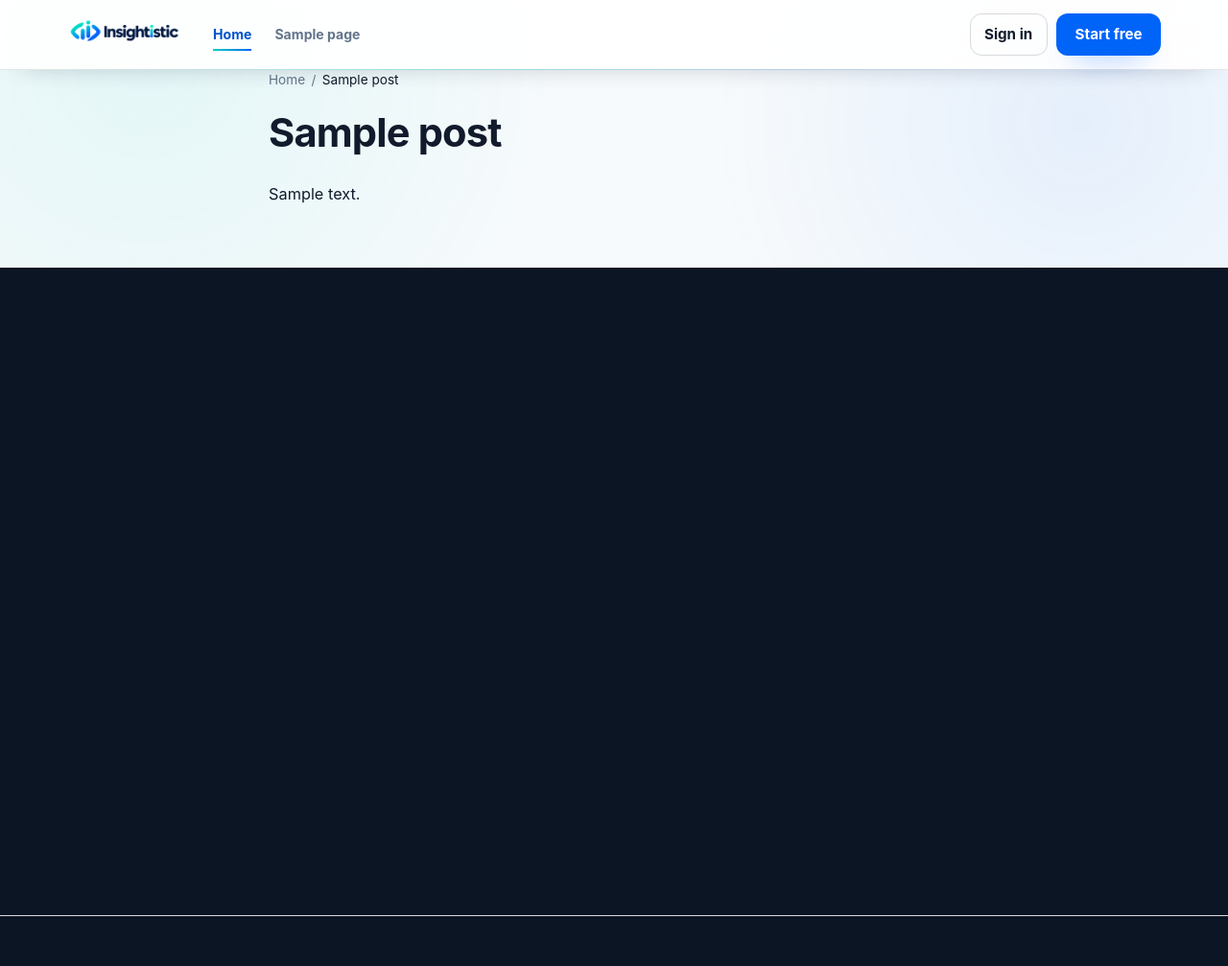
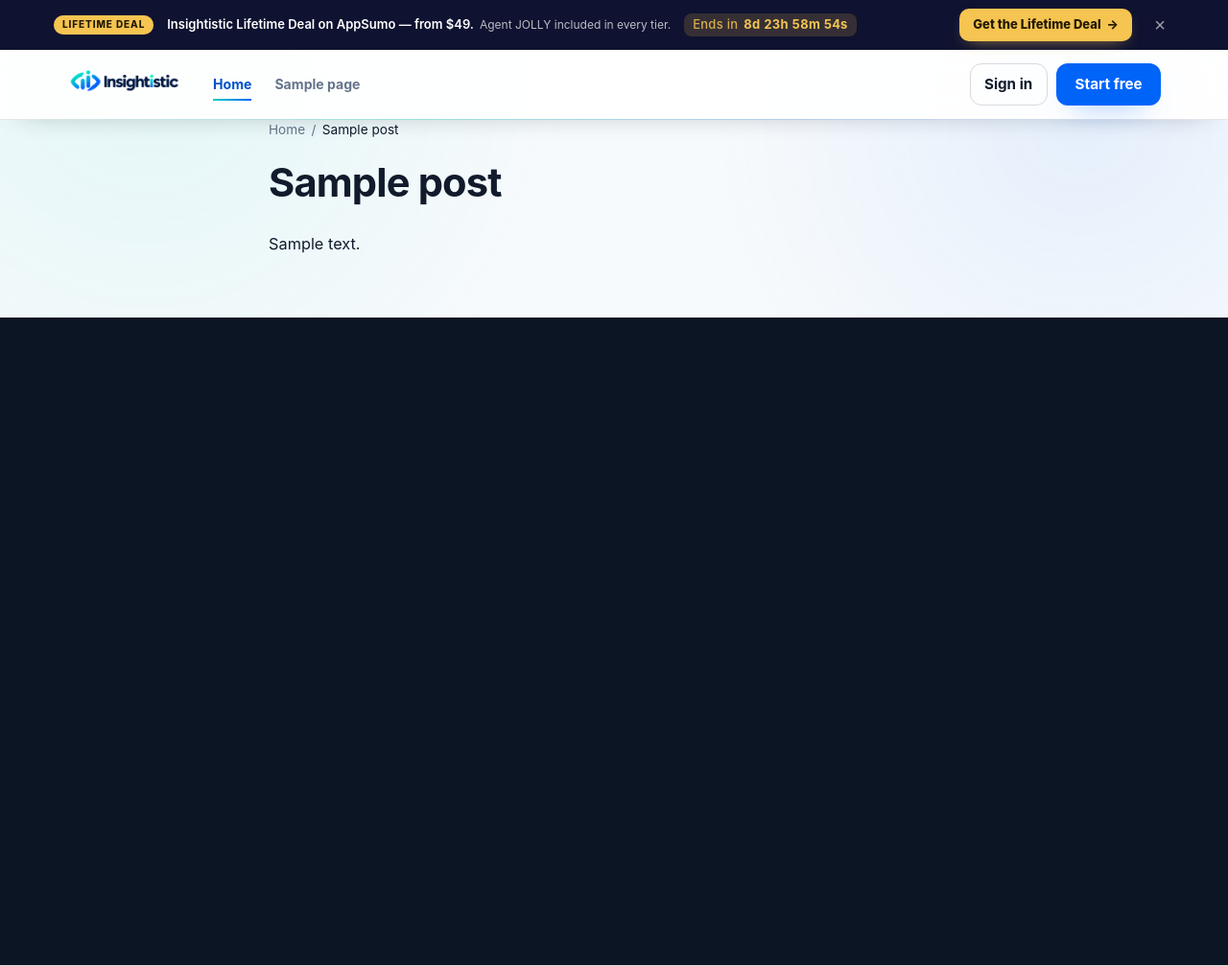
Before and after one commit to Shubochandrosarker/insightistic-website, a WordPress theme: template insightistic-marketing/page.php in a window 1280 px wide. Shown: the whole page at 96% size. Before the commit the page ends 955 px from the top, so only its background shows below. Run offline with PHP 8.4 and a stand-in for WordPress, Linux system fonts and the light colour scheme; the site name, menu and one post (Sample post) are stand-ins, and other content is empty; some libraries are stand-ins or nearby versions.

Commit message:
feat(marketing): AppSumo announcement bar at the top of every page
The deal needs a surface people actually see.

- New promo-bar template part rendered above the site header: navy bar, gold
  LIFETIME DEAL badge with a subtle shimmer, the offer line ("Insightistic
  Lifetime Deal on AppSumo - from $49. Agent JOLLY included in every tier"),
  a live countdown, the CTA and a dismiss button.
- Countdown is a PER-VISITOR evergreen window: first sight is stored in
  ins_promo_first_seen and counts down 8d 23h 59m, ticking every second. The
  stamp is never reset, so a returning visitor's clock keeps running. On expiry
  the countdown hides and the bar simplifies to badge + CTA - never a dead
  "expired" banner. JOLLY_PROMO_END (constant or theme mod) overrides the window
  when a hard date exists.
- Dismissible, remembered per device (ins_promo_dismissed); a dismissed visitor
  never sees it again.
- Mobile-condensed variant; CSS-first animation with prefers-reduced-motion.
- The AppSumo URL lives in ONE helper (insightistic_promo_url) using the website
  tracking slug -w, filterable, so per-platform slugs never drift into templates.
- Assets enqueued site-wide and added to the optimizer-exclusion list, next to
  the theme and pricing bundles, so Cloudflare/Airlift cannot defer it into
  non-execution.

Verification: php -l clean on every touched PHP file, node --check clean, and
7 Playwright specs pass against the shipped CSS/JS (fake https origin because
localStorage is unavailable on about:blank). Covered: live ticking countdown,
clock continuing from an earlier first sight, expiry hiding only the countdown,
persisted dismissal, dismissed visitors seeing nothing, slug/copy, reduced motion.

Not in this commit: the rest of the rebrand (hero, trust section, feature blocks,
comparison table, wave-1 copy fixes, per-platform CTA slugs across the site).
Also noted in docs/work-log: no bottom banner exists in this theme, so there was
nothing to retire here - it must live in a host plugin.

```diff
--- /dev/null
+++ b/insightistic-marketing/assets/css/promo-bar.css
@@ -0,0 +1,212 @@
+/**
+ * AppSumo announcement bar (top) — premium navy bar, gold badge.
+ *
+ * The bar sits above the site header and pushes the page down (it is in normal
+ * flow, not fixed), so nothing is ever covered. Motion is CSS-only and fully
+ * disabled under prefers-reduced-motion.
+ */
+
+:root {
+	--ins-promo-navy: #0f1230;
+	--ins-promo-gold: #f5c451;
+	--ins-promo-gold-soft: rgba(245, 196, 81, 0.16);
+}
+
+.ins-promo-bar {
+	position: relative;
+	z-index: 60;
+	background: var(--ins-promo-navy);
+	color: #ffffff;
+	font-size: 13px;
+	line-height: 1.35;
+	animation: ins-promo-slide-down 420ms cubic-bezier(0.22, 1, 0.36, 1) both;
+}
+
+.ins-promo-bar[hidden] {
+	display: none;
+}
+
+.ins-promo-bar__inner {
+	display: flex;
+	align-items: center;
+	gap: 14px;
+	max-width: 1200px;
+	margin: 0 auto;
+	padding: 9px 16px;
+}
+
+.ins-promo-bar__badge {
+	flex: 0 0 auto;
+	padding: 3px 9px;
+	border-radius: 999px;
+	background: var(--ins-promo-gold);
+	color: #221a00;
+	font-size: 10px;
+	font-weight: 800;
+	letter-spacing: 0.09em;
+	text-transform: uppercase;
+	animation: ins-promo-shimmer 3.2s ease-in-out infinite;
+}
+
+.ins-promo-bar__text {
+	display: flex;
+	flex-wrap: wrap;
+	align-items: baseline;
+	gap: 6px;
+	margin: 0;
+	min-width: 0;
+}
+
+.ins-promo-bar__headline {
+	font-weight: 600;
+	color: #ffffff;
+}
+
+.ins-promo-bar__sub {
+	color: rgba(255, 255, 255, 0.72);
+	font-size: 12px;
+}
+
+.ins-promo-bar__countdown {
+	display: none;
+	align-items: center;
+	gap: 6px;
+	flex: 0 0 auto;
+	padding: 3px 9px;
+	border-radius: 8px;
+	background: var(--ins-promo-gold-soft);
+	color: var(--ins-promo-gold);
+	font-variant-numeric: tabular-nums;
+	font-weight: 700;
+	letter-spacing: 0.02em;
+}
+
+.ins-promo-bar__countdown[hidden] {
+	display: none;
+}
+
+.ins-promo-bar__countdown:not([hidden]) {
+	display: inline-flex;
+}
+
+.ins-promo-bar__countdown-label {
+	font-weight: 500;
+	opacity: 0.85;
+}
+
+.ins-promo-bar__cta {
+	flex: 0 0 auto;
+	margin-left: auto;
+	display: inline-flex;
+	align-items: center;
+	gap: 6px;
+	min-height: 34px;
+	padding: 0 14px;
+	border-radius: 10px;
+	background: var(--ins-promo-gold);
+	color: #221a00;
+	font-weight: 800;
+	text-decoration: none;
+	white-space: nowrap;
+	transition: transform 160ms ease, box-shadow 160ms ease, background 160ms ease;
+	box-shadow: 0 6px 18px -10px rgba(245, 196, 81, 0.9);
+}
+
+.ins-promo-bar__cta:hover,
+.ins-promo-bar__cta:focus-visible {
+	background: #ffd777;
+	transform: translateY(-1px);
+	box-shadow: 0 10px 22px -12px rgba(245, 196, 81, 1);
+}
+
+.ins-promo-bar__close {
+	flex: 0 0 auto;
+	display: inline-flex;
+	align-items: center;
+	justify-content: center;
+	width: 30px;
+	height: 30px;
+	border: 0;
+	border-radius: 8px;
+	background: transparent;
+	color: rgba(255, 255, 255, 0.6);
+	font-size: 20px;
+	line-height: 1;
+	cursor: pointer;
+	transition: background 160ms ease, color 160ms ease;
+}
+
+.ins-promo-bar__close:hover,
+.ins-promo-bar__close:focus-visible {
+	background: rgba(255, 255, 255, 0.1);
+	color: #ffffff;
+}
+
+/* Mobile: condensed to badge + CTA, countdown kept but tight. */
+@media (max-width: 782px) {
+	.ins-promo-bar__inner {
+		gap: 10px;
+		padding: 8px 12px;
+	}
+
+	.ins-promo-bar__sub,
+	.ins-promo-bar__countdown-label {
+		display: none;
+	}
+
+	.ins-promo-bar__headline {
+		font-size: 12.5px;
+	}
+
+	.ins-promo-bar__cta {
+		padding: 0 11px;
+		font-size: 12.5px;
+	}
+
+	.ins-promo-bar__countdown {
+		padding: 2px 7px;
+		font-size: 12px;
+	}
+}
+
+@media (max-width: 520px) {
+	.ins-promo-bar__text {
+		display: none;
+	}
+
+	.ins-promo-bar__cta {
+		margin-left: auto;
+	}
+}
+
+@keyframes ins-promo-slide-down {
+	from {
+		transform: translateY(-100%);
+		opacity: 0;
+	}
+	to {
+		transform: translateY(0);
+		opacity: 1;
+	}
+}
+
+@keyframes ins-promo-shimmer {
+	0%,
+	100% {
+		box-shadow: 0 0 0 0 rgba(245, 196, 81, 0.35);
+	}
+	50% {
+		box-shadow: 0 0 0 4px rgba(245, 196, 81, 0);
+	}
+}
+
+@media (prefers-reduced-motion: reduce) {
+	.ins-promo-bar,
+	.ins-promo-bar__badge {
+		animation: none;
+	}
+
+	.ins-promo-bar__cta {
+		transition: none;
+	}
+}
--- /dev/null
+++ b/insightistic-marketing/assets/js/promo-bar.js
@@ -0,0 +1,129 @@
+/**
+ * AppSumo announcement bar behaviour.
+ *
+ * Two honest mechanics:
+ *  1. Per-visitor EVERGREEN window. The AppSumo listing has no fixed end date,
+ *     so a global deadline would expire and strand the bar. On first sight we
+ *     store ins_promo_first_seen and count down 8d 23h 59m from it. The stamp is
+ *     written once and never reset: a returning visitor's clock keeps running.
+ *  2. Dismissal. ins_promo_dismissed hides the bar for good on that device.
+ *
+ * On expiry the countdown section hides and the bar simplifies to badge + CTA -
+ * never a dead "expired" banner.
+ */
+(function () {
+	'use strict';
+
+	var BAR_ID = 'ins-promo-bar';
+	var SEEN_KEY = 'ins_promo_first_seen';
+	var DISMISS_KEY = 'ins_promo_dismissed';
+	var WINDOW_MS = (8 * 24 * 60 * 60 + 23 * 60 * 60 + 59 * 60) * 1000; // 8d 23h 59m
+
+	function read(key) {
+		try {
+			return window.localStorage.getItem(key);
+		} catch (e) {
+			return null; // private mode / storage disabled
+		}
+	}
+
+	function write(key, value) {
+		try {
+			window.localStorage.setItem(key, value);
+		} catch (e) {
+			/* nothing we can do; the bar still works without persistence */
+		}
+	}
+
+	function pad(value) {
+		return value < 10 ? '0' + value : String(value);
+	}
+
+	function format(ms) {
+		var total = Math.max(0, Math.floor(ms / 1000));
+		var days = Math.floor(total / 86400);
+		var hours = Math.floor((total % 86400) / 3600);
+		var minutes = Math.floor((total % 3600) / 60);
+		var seconds = total % 60;
+
+		return days + 'd ' + hours + 'h ' + pad(minutes) + 'm ' + pad(seconds) + 's';
+	}
+
+	function firstSeen() {
+		var stored = parseInt(read(SEEN_KEY), 10);
+		var now = Date.now();
+
+		// A stamp in the future means a clock change; keep the original window.
+		if (!isNaN(stored) && stored > 0 && stored <= now) {
+			return stored;
+		}
+
+		write(SEEN_KEY, String(now));
+
+		return now;
+	}
+
+	function startCountdown(bar, explicitEnd) {
+		var countdown = bar.querySelector('[data-promo-countdown]');
+		var clock = bar.querySelector('[data-promo-clock]');
+
+		if (!countdown || !clock) {
+			return;
+		}
+
+		var target;
+
+		if (explicitEnd) {
+			var parsed = Date.parse(explicitEnd);
+			target = isNaN(parsed) ? firstSeen() + WINDOW_MS : parsed;
+		} else {
+			target = firstSeen() + WINDOW_MS;
+		}
+
+		function tick() {
+			var remaining = target - Date.now();
+
+			if (remaining <= 0) {
+				countdown.hidden = true; // badge + CTA remain
+				window.clearInterval(timer);
+				return;
+			}
+
+			clock.textContent = format(remaining);
+			countdown.hidden = false;
+		}
+
+		tick();
+		var timer = window.setInterval(tick, 1000);
+	}
+
+	function init() {
+		var bar = document.getElementById(BAR_ID);
+
+		if (!bar) {
+			return;
+		}
+
+		if (read(DISMISS_KEY) === '1') {
+			bar.hidden = true;
+			return;
+		}
+
+		bar.hidden = false;
+		startCountdown(bar, bar.getAttribute('data-promo-end') || '');
+
+		var close = bar.querySelector('[data-promo-dismiss]');
+		if (close) {
+			close.addEventListener('click', function () {
+				bar.hidden = true;
+				write(DISMISS_KEY, '1');
+			});
+		}
+	}
+
+	if (document.readyState === 'loading') {
+		document.addEventListener('DOMContentLoaded', init);
+	} else {
+		init();
+	}
+})();
--- a/insightistic-marketing/header.php
+++ b/insightistic-marketing/header.php
@@ -24,4 +24,6 @@ if ( ! defined( 'ABSPATH' ) ) {
 
 <a class="skip-link screen-reader-text" href="#main"><?php esc_html_e( 'Skip to content', 'insightistic-marketing' ); ?></a>
 
+<?php get_template_part( 'template-parts/global/promo-bar' ); ?>
+
 <?php get_template_part( 'template-parts/global/navbar' ); ?>
--- a/insightistic-marketing/inc/enqueue.php
+++ b/insightistic-marketing/inc/enqueue.php
@@ -30,6 +30,10 @@ add_action(
 		// Core theme JS (mobile menu, FAQ accordion, header on scroll).
 		wp_enqueue_script( 'insightistic-theme', $js . '/theme.js', array(), $ver, true );
 
+		// AppSumo announcement bar: one small CSS + JS pair on every page. The bar
+		// is the primary promo surface, so it is never conditional.
+		wp_enqueue_style( 'insightistic-promo-bar', $css . '/promo-bar.css', array( 'insightistic-theme' ), $ver );
+		wp_enqueue_script( 'insightistic-promo-bar', $js . '/promo-bar.js', array(), $ver, true );
 		// Pricing toggle only where it's needed.
 		if ( is_front_page() || is_page_template( 'page-templates/template-pricing.php' ) || is_page( 'pricing' ) ) {
 			wp_enqueue_script( 'insightistic-pricing-toggle', $js . '/pricing-toggle.js', array(), $ver, true );
@@ -48,7 +52,7 @@ add_action(
 add_filter(
 	'script_loader_tag',
 	function ( $tag, $handle ) {
-		if ( in_array( $handle, array( 'insightistic-theme', 'insightistic-pricing-toggle' ), true ) ) {
+		if ( in_array( $handle, array( 'insightistic-theme', 'insightistic-pricing-toggle', 'insightistic-promo-bar' ), true ) ) {
 			// The navigation and pricing controls must be interactive on the first
 			// tap. Airlift's delayed-JS loader and Cloudflare Rocket Loader can
 			// otherwise process the same tag in sequence and leave it with a
--- a/insightistic-marketing/inc/helpers.php
+++ b/insightistic-marketing/inc/helpers.php
@@ -561,3 +561,16 @@ function insightistic_preview_metrics() {
 		array( 'label' => 'AI health', 'value' => '86', 'delta' => '+4 pts' ),
 	) );
 }
+
+/**
+ * AppSumo lifetime-deal link.
+ *
+ * ONE place for the URL so every CTA uses the website tracking slug (-w).
+ * Override with the `insightistic_promo_url` filter rather than editing templates.
+ */
+function insightistic_promo_url() {
+	$slug = defined( 'INSIGHTISTIC_ASSUMO_SLUG' ) ? INSIGHTISTIC_ASSUMO_SLUG : 'insightistic-ai-business-intelligence-w';
+	$url  = 'https://appsumo.com/products/' . $slug . '/';
+
+	return (string) apply_filters( 'insightistic_promo_url', $url );
+}
--- /dev/null
+++ b/insightistic-marketing/template-parts/global/promo-bar.php
@@ -0,0 +1,65 @@
+<?php
+/**
+ * AppSumo announcement bar (top).
+ *
+ * Rendered above the site header on every page. The bar is inert markup: the
+ * countdown, the per-visitor evergreen window and the dismissal live in
+ * assets/js/promo-bar.js so the page still renders with JS disabled.
+ *
+ * The end date is OPTIONAL. When JOLLY_PROMO_END (or the theme mod) is empty,
+ * the countdown simply does not render - badge + CTA remain.
+ *
+ * @package Insightistic_Marketing
+ */
+
+if ( ! defined( 'ABSPATH' ) ) {
+	exit;
+}
+
+$promo_end = '';
+if ( defined( 'JOLLY_PROMO_END' ) ) {
+	$promo_end = (string) JOLLY_PROMO_END;
+} else {
+	$promo_end = (string) get_theme_mod( 'jolly_promo_end', '' );
+}
+
+$promo_url = function_exists( 'insightistic_promo_url' )
+	? insightistic_promo_url()
+	: 'https://appsumo.com/';
+?>
+<div
+	id="ins-promo-bar"
+	class="ins-promo-bar"
+	data-promo-end="<?php echo esc_attr( $promo_end ); ?>"
+	role="region"
+	aria-label="<?php esc_attr_e( 'AppSumo lifetime deal', 'insightistic-marketing' ); ?>"
+	hidden
+>
+	<div class="ins-promo-bar__inner">
+		<span class="ins-promo-bar__badge"><?php esc_html_e( 'LIFETIME DEAL', 'insightistic-marketing' ); ?></span>
+
+		<p class="ins-promo-bar__text">
+			<span class="ins-promo-bar__headline"><?php esc_html_e( 'Insightistic Lifetime Deal on AppSumo — from $49.', 'insightistic-marketing' ); ?></span>
+			<span class="ins-promo-bar__sub"><?php esc_html_e( 'Agent JOLLY included in every tier.', 'insightistic-marketing' ); ?></span>
+		</p>
+
+		<span class="ins-promo-bar__countdown" data-promo-countdown hidden aria-live="polite">
+			<span class="ins-promo-bar__countdown-label"><?php esc_html_e( 'Ends in', 'insightistic-marketing' ); ?></span>
+			<span class="ins-promo-bar__clock" data-promo-clock>—</span>
+		</span>
+
+		<a class="ins-promo-bar__cta" href="<?php echo esc_url( $promo_url ); ?>" rel="noopener sponsored">
+			<?php esc_html_e( 'Get the Lifetime Deal', 'insightistic-marketing' ); ?>
+			<span aria-hidden="true">&rarr;</span>
+		</a>
+
+		<button
+			type="button"
+			class="ins-promo-bar__close"
+			data-promo-dismiss
+			aria-label="<?php esc_attr_e( 'Dismiss the AppSumo announcement', 'insightistic-marketing' ); ?>"
+		>
+			<span aria-hidden="true">&times;</span>
+		</button>
+	</div>
+</div>
```
Also changed, not shown: docs/work-log/2026-11-25-promo-bar.md (added, +49 -0 lines), tests/e2e/promo-bar.spec.ts (added, +140 -0 lines).
